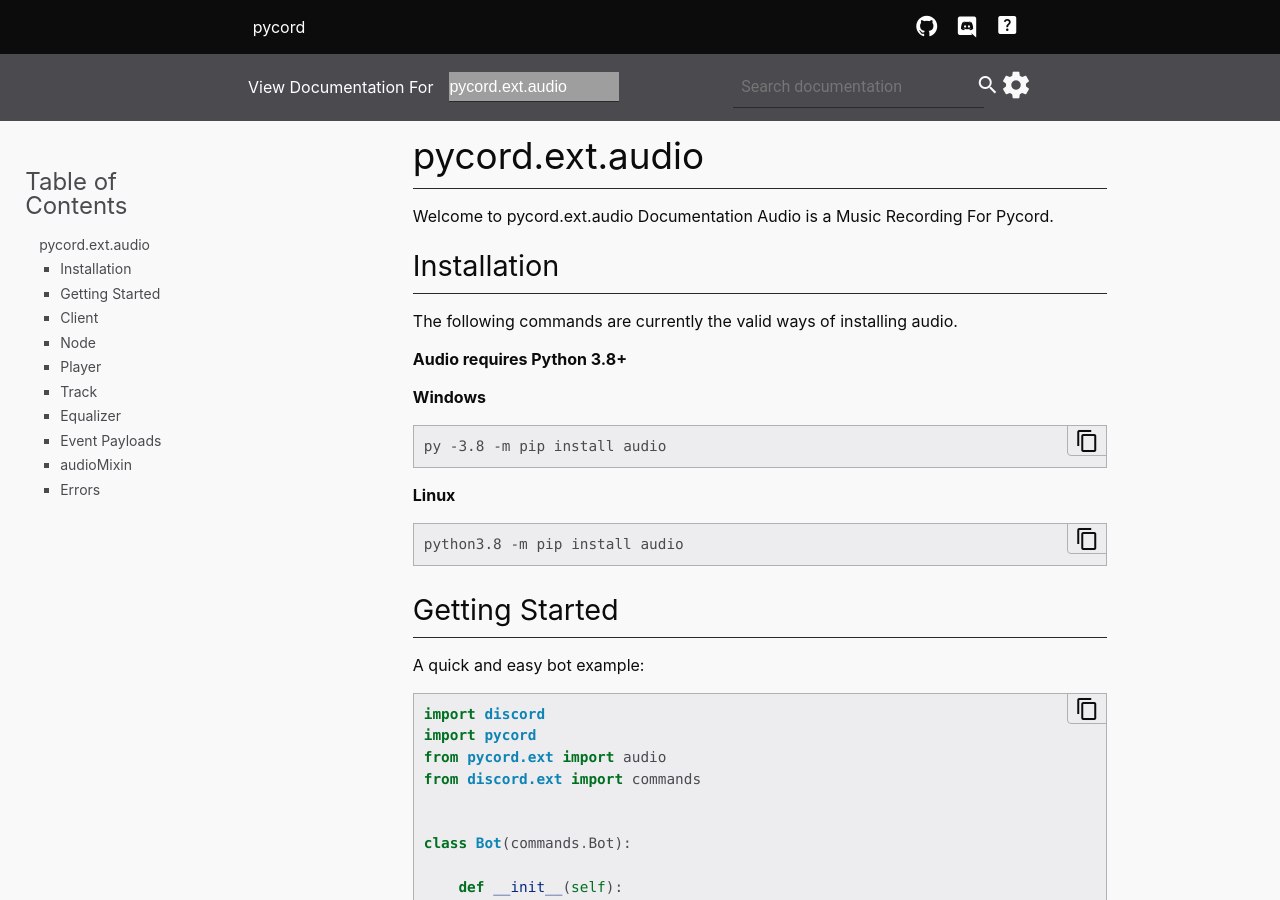
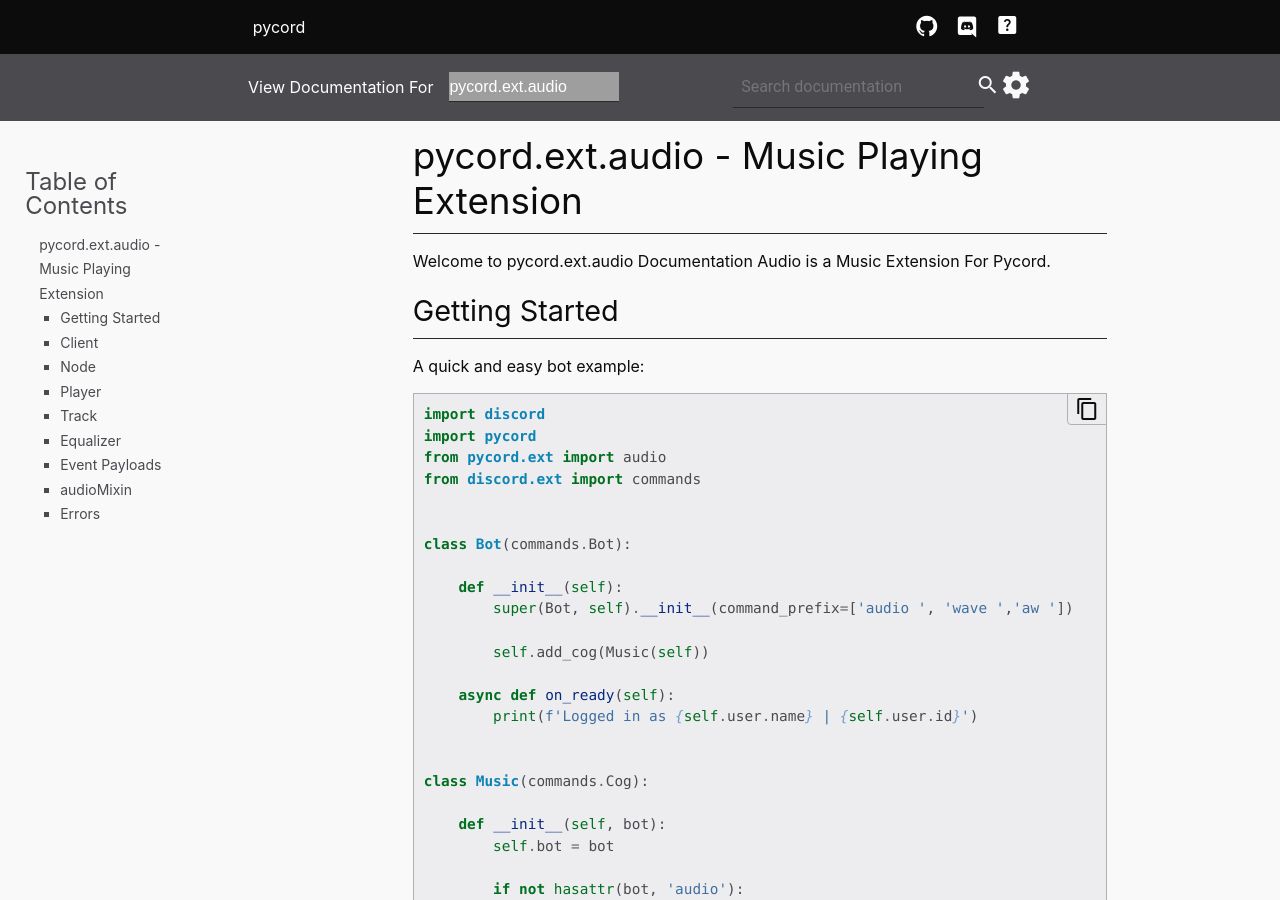
Before and after one commit to alexyy802/utilitys, a Sphinx documentation site: the page built from docs/ext/audio/index.rst, in a window 1280 px wide and 900 px high. Built offline with Sphinx 7.4.7, drawn with Linux system fonts in a browser that asks for light colours; grey boxes are pictures that could not be loaded.

Commit message:
Fixing Some Docs Issues

```diff
--- a/docs/ext/alternatives/index.rst
+++ b/docs/ext/alternatives/index.rst
@@ -0,0 +1,2 @@
+pycord.ext.alternatives - Alternatives & Extra's For Pycord
+===========================================================
--- a/docs/ext/audio/index.rst
+++ b/docs/ext/audio/index.rst
@@ -1,24 +1,7 @@
-pycord.ext.audio
-===========
-Welcome to pycord.ext.audio Documentation Audio is a Music Recording For Pycord.
+pycord.ext.audio - Music Playing Extension
+==========================================
+Welcome to pycord.ext.audio Documentation Audio is a Music Extension For Pycord.
 
-Installation
----------------------------
-The following commands are currently the valid ways of installing audio.
-
-**Audio requires Python 3.8+**
-
-**Windows**
-
-.. code:: sh
-
-    py -3.8 -m pip install audio
-
-**Linux**
-
-.. code:: sh
-
-    python3.8 -m pip install audio
 
 Getting Started
 ----------------------------
--- a/docs/ext/dl/index.rst
+++ b/docs/ext/dl/index.rst
@@ -1,5 +1,9 @@
+pycord.ext.dl - Audio Downloader
+================================
+Audio Downloader For Pycord
+
 Supported sites
-================
+---------------
 
  - **1tv**: Первый канал
  - **20min**
--- a/docs/features/index.rst
+++ b/docs/features/index.rst
@@ -0,0 +1,2 @@
+pycord.features - Cog Features
+==============================
--- a/docs/index.rst
+++ b/docs/index.rst
@@ -8,8 +8,8 @@ Utilitys is a modern Utility plug-in for Pycord
 - Advanced Audio Features
 - Custom Cog System
 - Replit Integration
-- YouTube Audio Downloader
-- Pycord Alternatives & I-P-C
+- Built-in Audio Downloader
+- Alternatives & IPC Extensions
 
 Getting started
 -----------------
--- a/docs/whats_new.rst
+++ b/docs/whats_new.rst
@@ -22,6 +22,6 @@ Bugs Fixed
 Features Added
 ~~~~~~~~~~~~~~
 
-- pycord.ext.menus Was added, Since pycord is getting there own Menus our one is Mirroring Pycord's One
+- pycord.ext.menus Was added, Since pycord is getting there own Menus, Our one is Mirroring Pycord's One
 - pycord.ext.ipc Was added, Forking & continuing discord.ext.ipc
 - pycord.ext.alternatives Was added, Forking & continuing discord.ext.alternatives
--- a/setup.py
+++ b/setup.py
@@ -51,6 +51,7 @@ packages = [
     "pycord.ext.audio",
     "pycord.ext.ipc",
     "pycord.ext.alternatives",
+    "pycord.ext.menus",
     "pycord.ext.dl",
     "pycord.ext.dl.downloader",
     "pycord.ext.dl.extractor",
```
